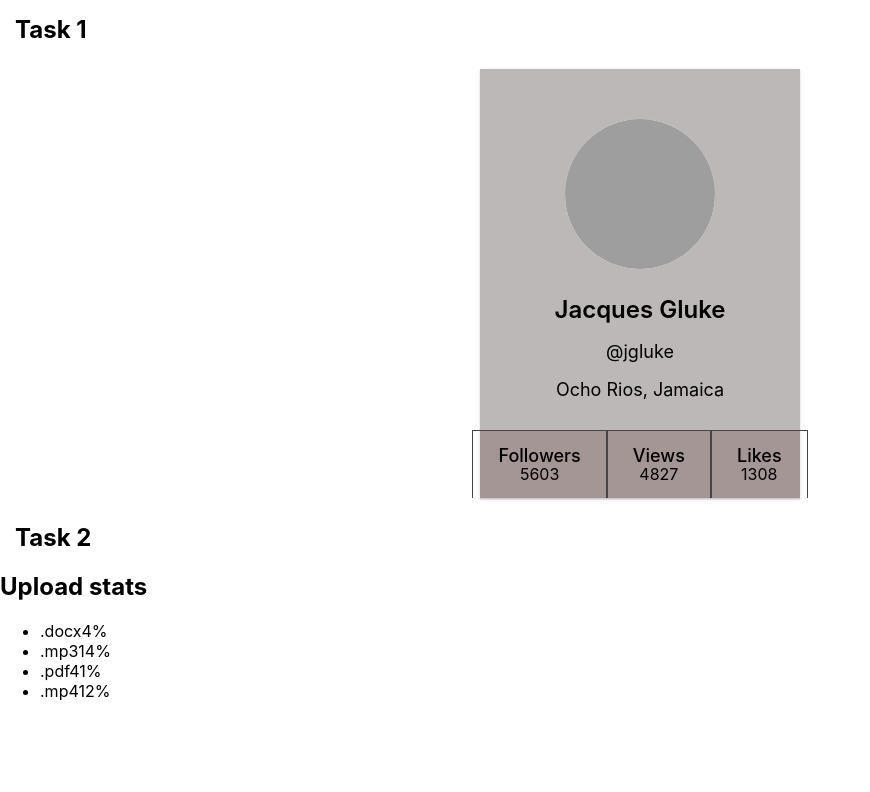
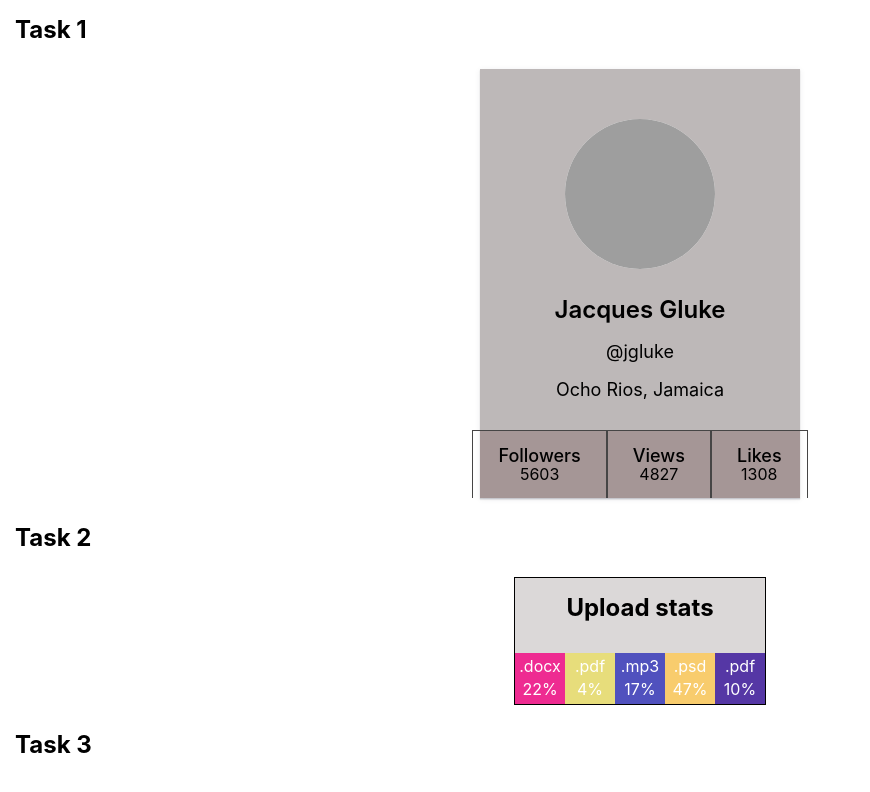
Before and after one commit to Senichkaa/goit-react-hw-01-components, a React (Create React App) app: page / in a window 1280 px wide. Shown: the top 792 px of the page, without its empty margins (0-870 px from the left). Built offline with nearby package versions, Linux system fonts and the light colour scheme; grey boxes are pictures that could not be loaded.

Commit message:
added full 2nd task

```diff
--- a/src/components/App.jsx
+++ b/src/components/App.jsx
@@ -14,7 +14,8 @@ export const App = () => {
         stats={user.stats}
       />
       <h2 className="task-title">Task 2</h2>
-      <Statistics title="Upload" stats={data} />
+      <Statistics title="Upload stats" stats={data} />
+      <h2 className="task-title">Task 3</h2>
       {/* React homework template */}
     </div>
   );
--- a/src/components/Profile/Profile.styled.jsx
+++ b/src/components/Profile/Profile.styled.jsx
@@ -43,9 +43,6 @@ export const Location = styled.p`
   line-height: 1.11;
   margin-bottom: 0px;
 `;
-// test test
-// test test
-// test test
 
 export const Statistics = styled.ul`
   padding: 0;
--- a/src/components/Statistics/Statistics.jsx
+++ b/src/components/Statistics/Statistics.jsx
@@ -1,29 +1,22 @@
+import { StatSection, StatList, Item, SpanTexts } from './Statistics.styled';
 import PropTypes from 'prop-types';
 
 export const Statistics = ({ title, stats }) => {
   return (
-    <section class="statistics">
-      <h2 class="title">Upload stats</h2>
+    <StatSection>
+      {title && <h2 className="task-title">Upload stats</h2>}
 
-      <ul class="stat-list">
-        <li class="item">
-          <span class="label">.docx</span>
-          <span class="percentage">4%</span>
-        </li>
-        <li class="item">
-          <span class="label">.mp3</span>
-          <span class="percentage">14%</span>
-        </li>
-        <li class="item">
-          <span class="label">.pdf</span>
-          <span class="percentage">41%</span>
-        </li>
-        <li class="item">
-          <span class="label">.mp4</span>
-          <span class="percentage">12%</span>
-        </li>
-      </ul>
-    </section>
+      <StatList>
+        {stats.map(stat => {
+          return (
+            <Item key={stat.id}>
+              <SpanTexts>{stat.label}</SpanTexts>
+              <SpanTexts>{stat.percentage}%</SpanTexts>
+            </Item>
+          );
+        })}
+      </StatList>
+    </StatSection>
   );
 };
 
--- /dev/null
+++ b/src/components/Statistics/Statistics.styled.jsx
@@ -0,0 +1,44 @@
+import styled from '@emotion/styled';
+
+export const StatSection = styled.section`
+  background-color: #dbd8d8;
+  margin: 25px auto;
+  width: 250px;
+  display: flex;
+  justify-content: center;
+  text-align: center;
+  flex-direction: column;
+  border: 1px solid black;
+`;
+
+export const StatList = styled.ul`
+  margin-bottom: 0;
+  padding: 0;
+  list-style: none;
+  display: flex;
+  justify-content: center;
+  align-items: center;
+`;
+
+export const Item = styled.li`
+  display: flex;
+  flex-direction: column;
+  gap: 5px;
+  background-color: ${getRandomHexColor};
+  width: 100%;
+  padding: 5px 0;
+`;
+
+export const SpanTexts = styled.span`
+  font-size: 16px;
+  font-weight: 400;
+  line-height: 1.11;
+  margin-bottom: 0px;
+  color: white;
+`;
+
+function getRandomHexColor() {
+  return `#${Math.floor(Math.random() * 16777215)
+    .toString(16)
+    .padStart(6, 0)}`;
+}
```
